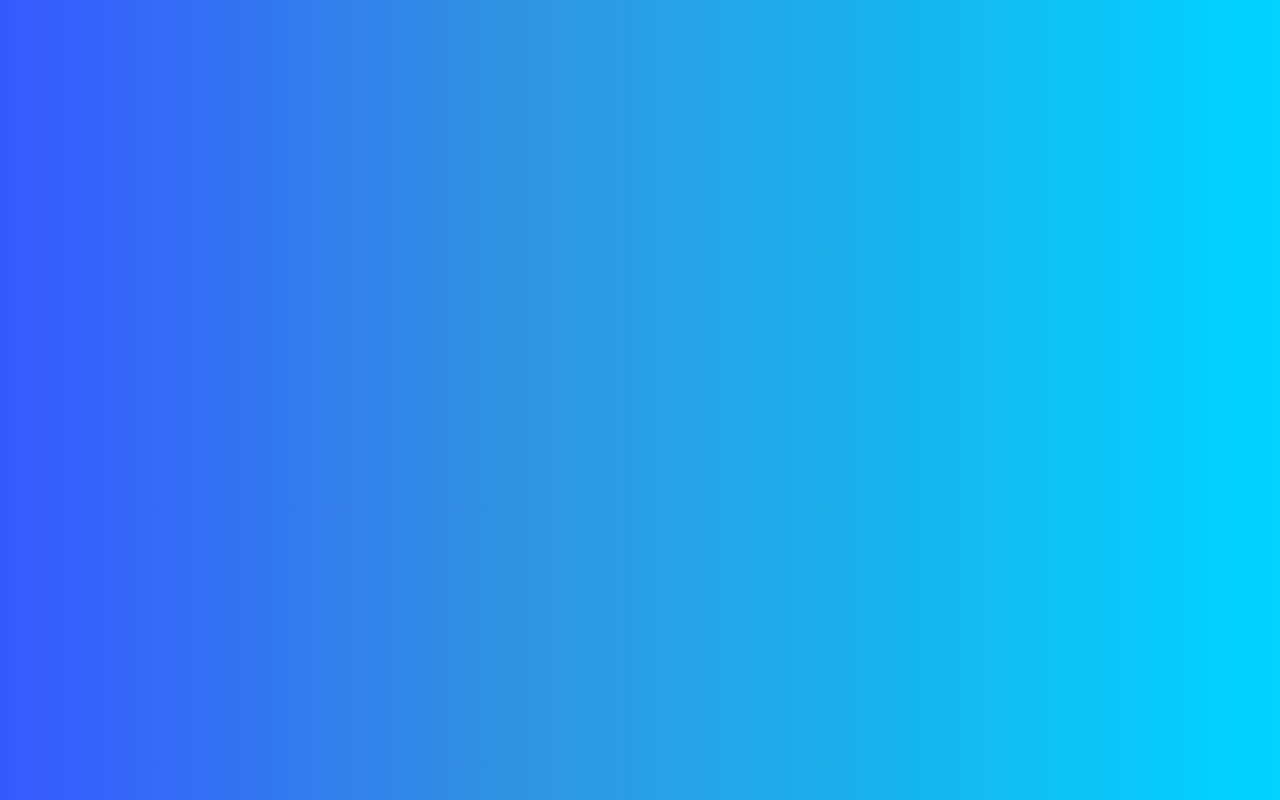
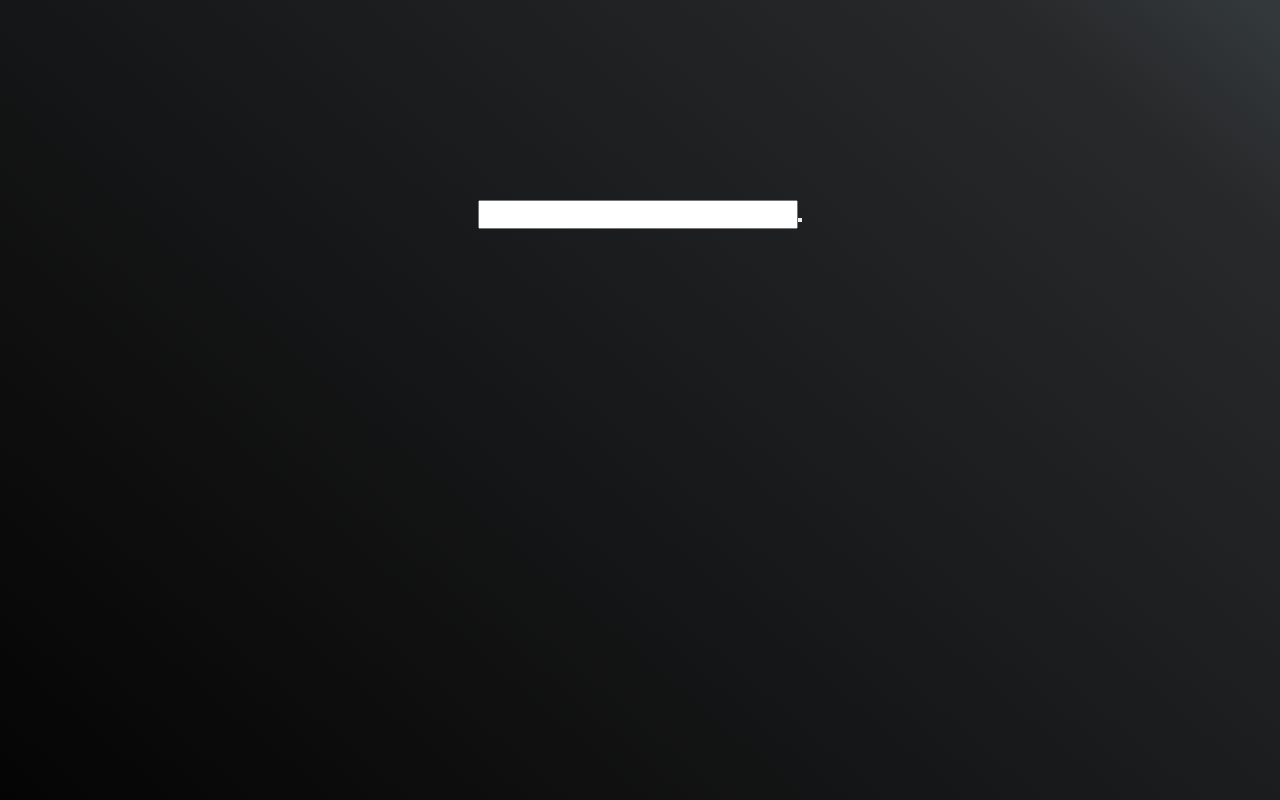
Before and after one commit to KawalaE/SimpleSky, a website built with webpack: page dist/index.html in a window 1280 px wide. Shown: the top 800 px of the page. Built offline with nearby package versions, Linux system fonts and the light colour scheme.

Commit message:
Change background and search bar

```diff
--- a/src/index.js
+++ b/src/index.js
@@ -1,3 +1,3 @@
-import createUI from './modules/ui';
+import createUI from "./modules/ui";
 
 createUI();
--- a/src/modules/ui.js
+++ b/src/modules/ui.js
@@ -1,20 +1,38 @@
-import '../style.css';
+import "../style.css";
 
-import CloudRain from '../assets/pictures/cloud.svg';
+import CloudRain from "../assets/pictures/cloud.svg";
 
 const cloudRaining = new Image();
 cloudRaining.src = CloudRain;
 
 class UI {
   static createFavicon() {
-    const head = document.querySelector('head');
-    const favicon = document.createElement('link');
-    favicon.setAttribute('rel', 'shortcut icon');
-    favicon.setAttribute('href', cloudRaining.src);
+    const head = document.querySelector("head");
+    const favicon = document.createElement("link");
+    favicon.setAttribute("rel", "shortcut icon");
+    favicon.setAttribute("href", cloudRaining.src);
     head.append(favicon);
+  }
+
+  static createSearchBar() {
+    const page = document.createElement("div");
+    page.classList.add("page");
+    document.body.appendChild(page);
+    const searchDiv = document.createElement("div");
+    searchDiv.classList.add("search-container");
+    const searchBar = document.createElement("input");
+    searchBar.id = "search";
+    searchBar.type = "text";
+    searchBar.classList.add("search");
+    const searchBtn = document.createElement("button");
+    searchBtn.id = "search";
+    searchBtn.classList.add("search");
+    searchDiv.append(searchBar, searchBtn);
+    page.appendChild(searchDiv);
   }
 }
 
 export default function createUI() {
   UI.createFavicon();
+  UI.createSearchBar();
 }
--- a/src/style.css
+++ b/src/style.css
@@ -17,5 +17,14 @@
 }
 body{
   min-height: 100vh;
-  background: linear-gradient(90deg, rgba(54,88,255,1) 0%, rgba(48,149,224,1) 41%, rgba(0,212,255,1) 100%);
+  background: rgb(0,0,0);
+  background: rgb(0,0,0);
+  background: linear-gradient(41deg, rgba(0,0,0,1) 0%, rgba(40,41,43,1) 89%, rgba(52,58,60,1) 100%);
+  align-items: center;
 }
+.page{
+  display: flex;
+  justify-content: center;
+  height: 100vh;
+  margin-top: 200px;
+}
```
Also changed, not shown: webpack.config.js (+10 -10 lines), .eslintrc.js, dist/bundle.js, 1 other file.
